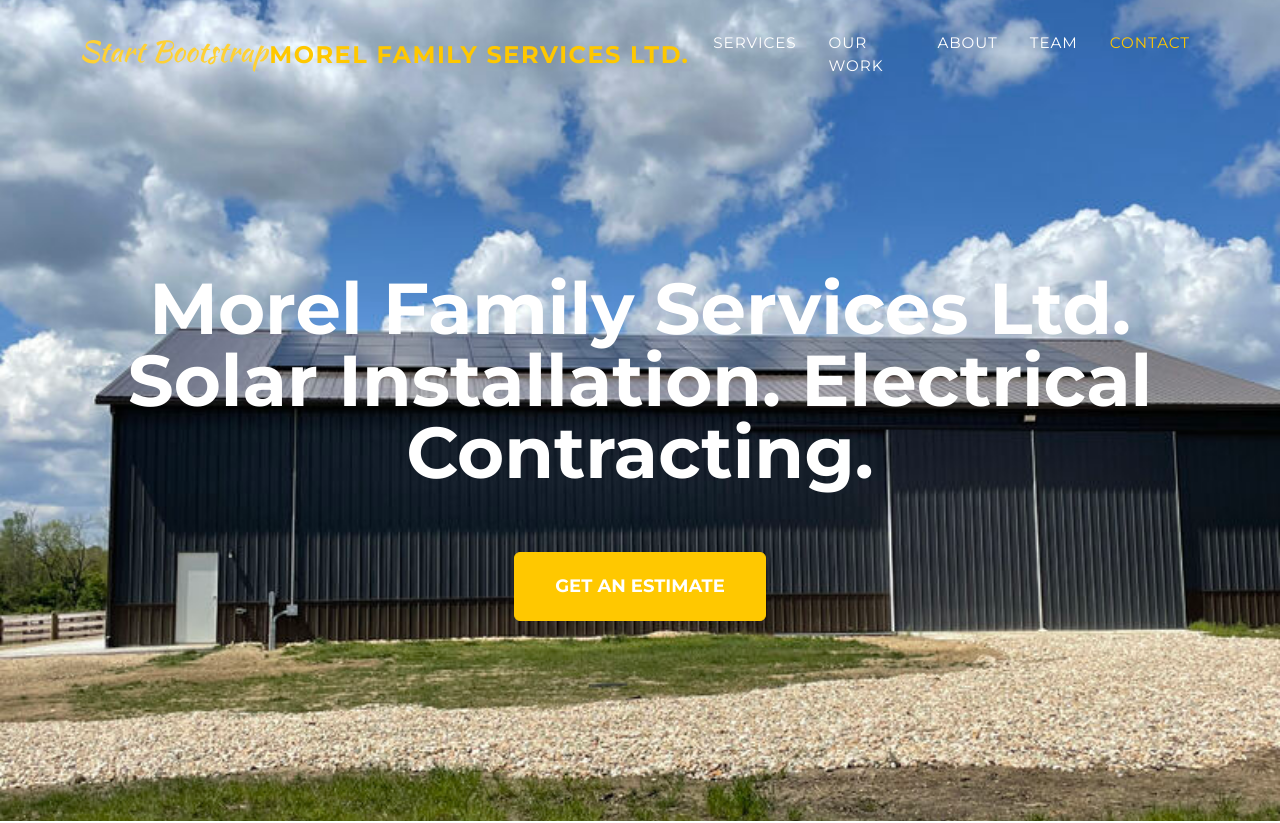
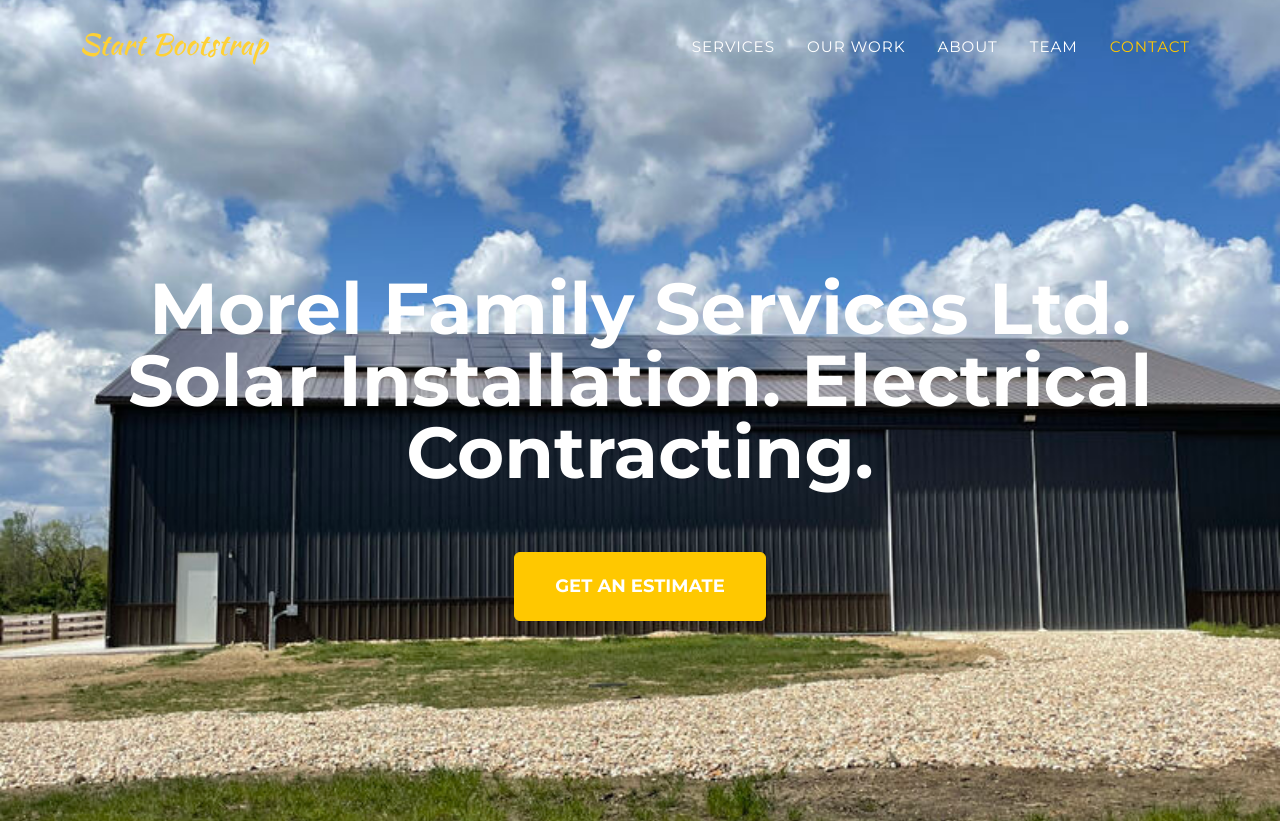
Before and after one commit to morelfamilyservices/morelfamilyservices.github.io, a plain HTML site: page index.html in a window 1280 px wide. Shown: the top 823 px of the page. Drawn offline with nearby package versions, Linux system fonts and the light colour scheme.

Commit message:
update navbar

```diff
--- a/index.html
+++ b/index.html
@@ -22,8 +22,7 @@
     <!-- Navigation-->
     <nav class="navbar navbar-expand-lg navbar-dark fixed-top" id="mainNav">
         <div class="container">
-            <a class="navbar-brand" href="#page-top"><img src="assets/img/navbar-logo.svg" alt="..." />Morel Family
-                Services Ltd.</a>
+            <a class="navbar-brand" href="#page-top"><img src="assets/img/navbar-logo.svg" alt="..." /></a>
             <button class="navbar-toggler" type="button" data-bs-toggle="collapse" data-bs-target="#navbarResponsive"
                 aria-controls="navbarResponsive" aria-expanded="false" aria-label="Toggle navigation">
                 Menu
```
